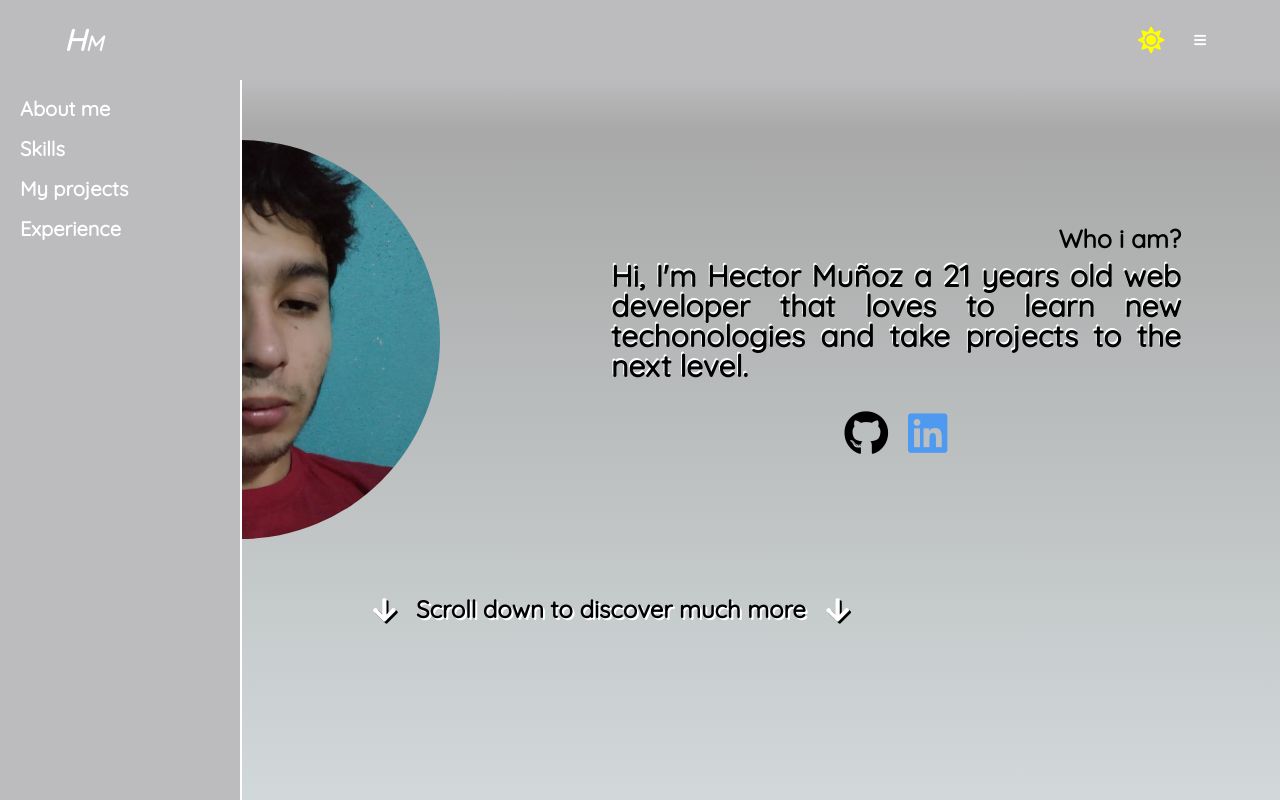
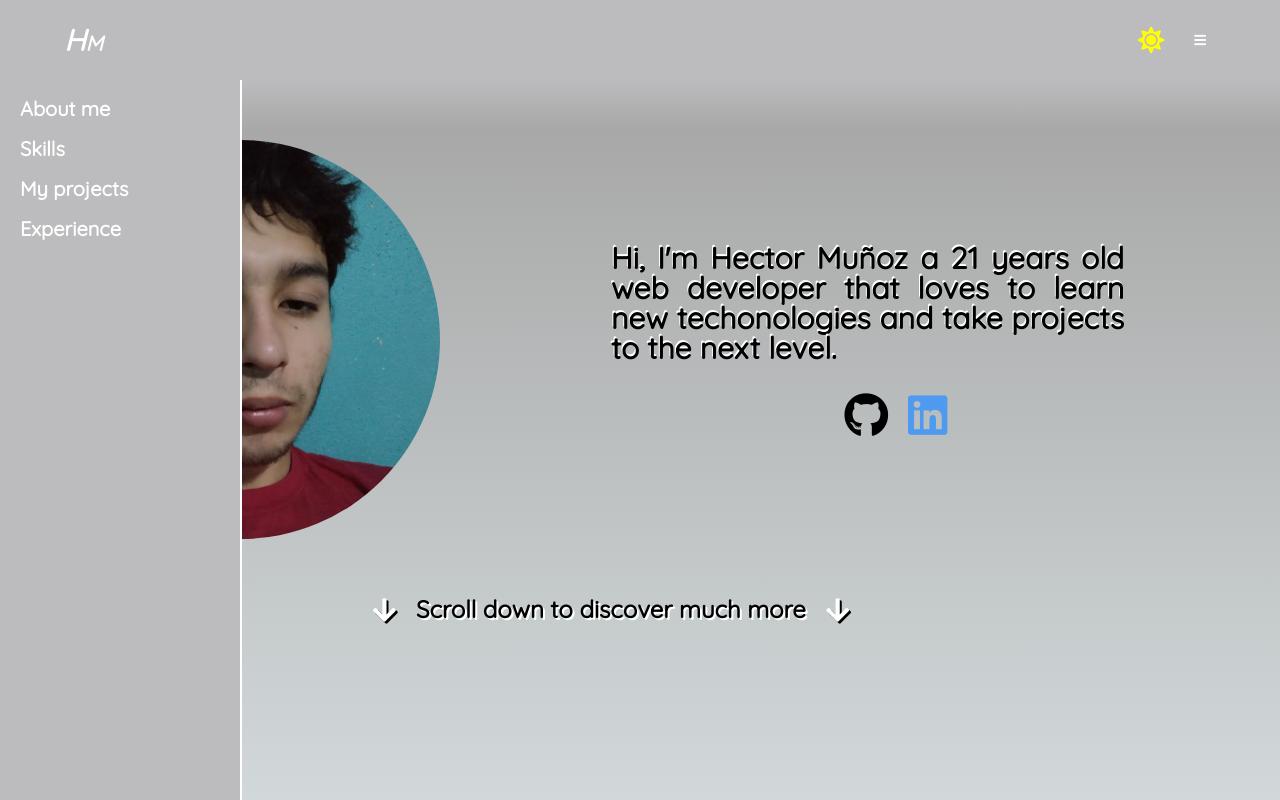
Before and after one commit to HectorMu/portfolio, a React (Create React App) app: page / in a window 1280 px wide. Shown: the top 800 px of the page. Built offline with nearby package versions, Linux system fonts and the light colour scheme.

Commit message:
tried to fix the navbar problem

```diff
--- a/src/components/Hero/Hero.jsx
+++ b/src/components/Hero/Hero.jsx
@@ -16,7 +16,6 @@ const Hero = () => {
             <img src={me} alt="me" />
           </div>
           <div className="about">
-            <h5>Who i am?</h5>
             <p>
               Hi, I'm Hector Muñoz a {old} years old web developer that loves to
               learn new techonologies and take projects to the next level.
--- a/src/components/Hero/hero.css
+++ b/src/components/Hero/hero.css
@@ -8,7 +8,6 @@
   grid-template-columns: repeat(2, 1fr);
   align-items: center;
   justify-content: center;
-  height: 100%;
 }
 
 .hero-items img {
@@ -17,19 +16,13 @@
   border-radius: 50%;
 }
 
-.about h5 {
-  font-size: 25px;
-  margin-bottom: 10px;
-  font-weight: bolder;
-  text-align: end;
-}
-
 .about p {
   text-align: justify;
   margin-bottom: 30px;
   font-size: 30px;
   font-weight: bolder;
   text-shadow: white -1px -2px;
+  width: 90%;
 }
 
 .social-media {
--- a/src/components/Layout/Layout.css
+++ b/src/components/Layout/Layout.css
@@ -15,12 +15,3 @@
     transition: margin 0.2s ease-in-out;
   }
 }
-
-@media (min-width: 1112px) {
-  .layout {
-    margin-left: -300px;
-  }
-  .layout.active {
-    margin-left: 0px;
-  }
-}
--- a/src/components/Sidebar/Sidebar.css
+++ b/src/components/Sidebar/Sidebar.css
@@ -33,7 +33,7 @@
   color: white;
 }
 
-@media (min-width: 1112px) {
+@media (max-width: 992px) {
   .sidebar {
     transform: translateX(-300px);
   }
--- a/src/context/SidebarControlProvider.js
+++ b/src/context/SidebarControlProvider.js
@@ -3,7 +3,7 @@ import React, { useState } from "react";
 export const SidebarControl = React.createContext();
 
 const SidebarControlProvider = ({ children }) => {
-  const [isActive, setIsActive] = useState(true);
+  const [isActive, setIsActive] = useState(false);
 
   return (
     <SidebarControl.Provider value={{ isActive, setIsActive }}>
```
